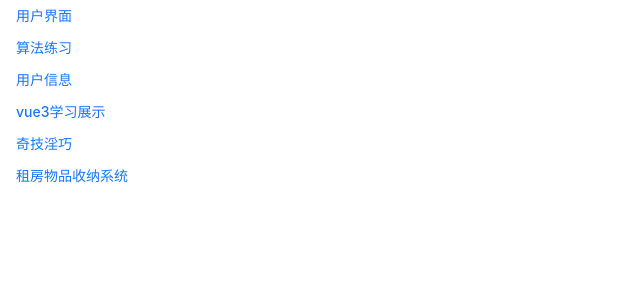
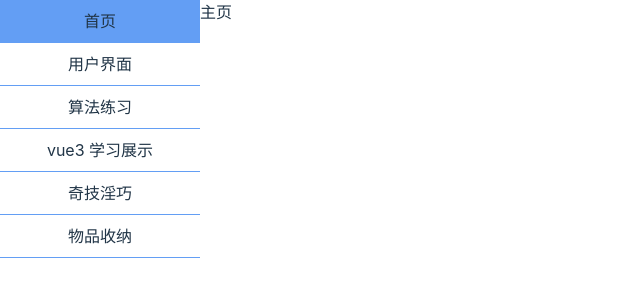
Before and after one commit to chouzhenyi/qiu, a Vue app in the folder packages/demo/: page / in a window 1280 px wide. Shown: the top 300 px of the page, without its empty margins (0-640 px from the left). Built offline with nearby package versions, Linux system fonts and the light colour scheme.

Commit message:
代码提交

```diff
--- a/packages/demo/src/App.vue
+++ b/packages/demo/src/App.vue
@@ -1,11 +1,79 @@
 <script setup lang="ts">
-import { RouterView } from "vue-router";
+import { RouterView, useRoute , useRouter} from "vue-router";
+import {computed, ref} from 'vue'
+import {routes} from './router/index'
+
+const $route = useRoute();
+const $router = useRouter();
+const routeData = computed(() => {
+    const {name, path} = $route;
+    return {name,path}
+})
+
+const curPathRef = ref(location.hash.replace(/^#/, '') );
+console.log($route.path)
+
+const routerList = computed(() => {
+    const curPath =curPathRef.value
+    console.log(curPath)
+    return routes.map(r => {
+        const {path, meta} = r;
+        const active = curPath === '/' ? curPath === path : curPath.startsWith?.(path)
+        return {
+            path,
+            title: meta.title,
+            active}
+    })
+})
+
+
+const menuActiveClick = async (path) => {
+    curPathRef.value = path;
+   await  $router.push({
+         path,
+    })
+
+
+}
+
 </script>
 
 <template>
   <div id="app">
+    <div class="menu-wrapper">
+      <div v-for="(item, index) in routerList" :key="index" class="menu-item" :class="{
+        'menu-item-active':  item.active,
+      }"
+      @click="() => {
+        menuActiveClick(item.path)
+      }"
+      >
+        {{ item.title }}
+      </div>
+    </div>
     <RouterView />
   </div>
 </template>
 
-<style scoped></style>
+<style lang="less" scoped>
+#app {
+    display: flex;
+
+.menu-wrapper {
+    min-width: 200px;
+    .menu-item {
+        line-height: 42px;
+        border-bottom: 1px solid #639ef4;
+        text-align: center;
+        padding: 0 20px;
+        cursor: pointer;
+        &-active {
+            background-color: #639ef4;
+            a {
+                color: #fff;
+            }
+        }
+    }
+}
+}
+</style>
--- a/packages/demo/src/router/index.ts
+++ b/packages/demo/src/router/index.ts
@@ -1,19 +1,26 @@
 import { createRouter, createWebHashHistory } from "vue-router";
+import type { RouteRecordRaw} from "vue-router";
+
 import Home from "@/views/Home/index.vue";
 
-export const router = createRouter({
-  history: createWebHashHistory(),
-  routes: [
+export const routes: RouteRecordRaw []= [
     {
       name: "Home",
       path: "/",
         component: Home,
+        meta: {
+            title: '首页',
+
+        }
     },
     {
       name: "User",
       path: "/user",
       redirect: "/user/basic",
         component: () => import("views/User/index.vue"),
+        meta: {
+            title: '用户界面'
+        },
       children: [
         {
           name: "UserBasicInfo",
@@ -36,12 +43,18 @@
       name: "Algorithm",
       path: "/algorithm",
         component: () => import("@/views/Algorithm/index.vue"),
+        meta: {
+            title: '算法练习'
+        }
     },
     {
       name: "BasicLearning",
       path: "/basicLearning",
       redirect: "/basicLearning/lifeCycle",
         component: () => import("views/basicLearning/index.vue"),
+        meta: {
+            title: 'vue3 学习展示'
+        },
       children: [
         {
           name: "LifeCycle",
@@ -62,6 +75,9 @@
       path: "/research",
       component: () => import("views/Research/index.vue"),
         redirect: "/research/researchExcel",
+        meta: {
+            title: "奇技淫巧",
+        },
       children: [
         {
           name: "ResearchExcel",
@@ -80,6 +96,9 @@
       path: "/myHouse",
       component: () => import("views/MyHouse/index.vue"),
         redirect: "/myHouse/myHouseManagement",
+        meta: {
+            title: '物品收纳'
+        },
       children: [
         {
           name: "MyHouseManagement",
@@ -88,5 +107,9 @@
         },
       ],
     },
-  ],
+  ]
+
+export const router = createRouter({
+  history: createWebHashHistory(),
+  routes,
 });
--- a/packages/demo/src/views/Home/index.vue
+++ b/packages/demo/src/views/Home/index.vue
@@ -1,10 +1,6 @@
 <template>
   <div>
-    <div v-for="(item, index) in routerList" :key="index">
-      <Button type="link">
-        <router-link :to="item.path">{{ item.title }}</router-link>
-      </Button>
-    </div>
+   主页
   </div>
 </template>
 <script lang="ts">
@@ -13,32 +9,6 @@
 };
 </script>
 <script lang="ts" setup>
-import { Button } from "ant-design-vue";
-const routerList = [
-  {
-    path: "/user",
-    title: "用户界面",
-  },
-  {
-    path: "/algorithm",
-    title: "算法练习",
-  },
-  {
-    path: "/user/userInfoEdit",
-    title: "用户信息",
-  },
-  {
-    path: "/basicLearning",
-    title: "vue3学习展示",
-  },
-  {
-    path: "/research/researchExcel",
-    title: "奇技淫巧",
-  },
-  {
-    path: "/myHouse",
-    title: "租房物品收纳系统",
-  },
-];
+
 </script>
 <style lang="css"></style>
```
Lines whose indentation alone changed are shown as unchanged.
